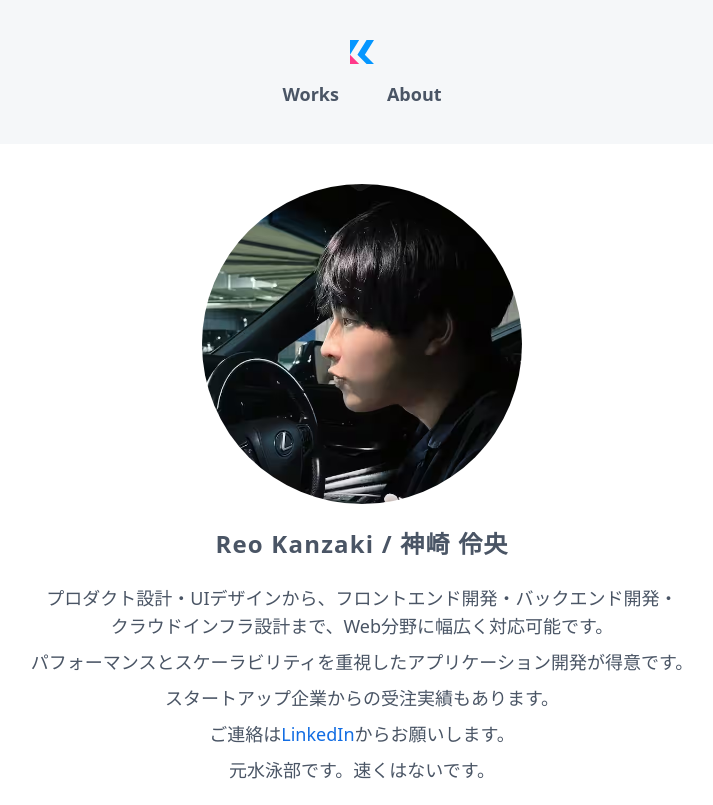
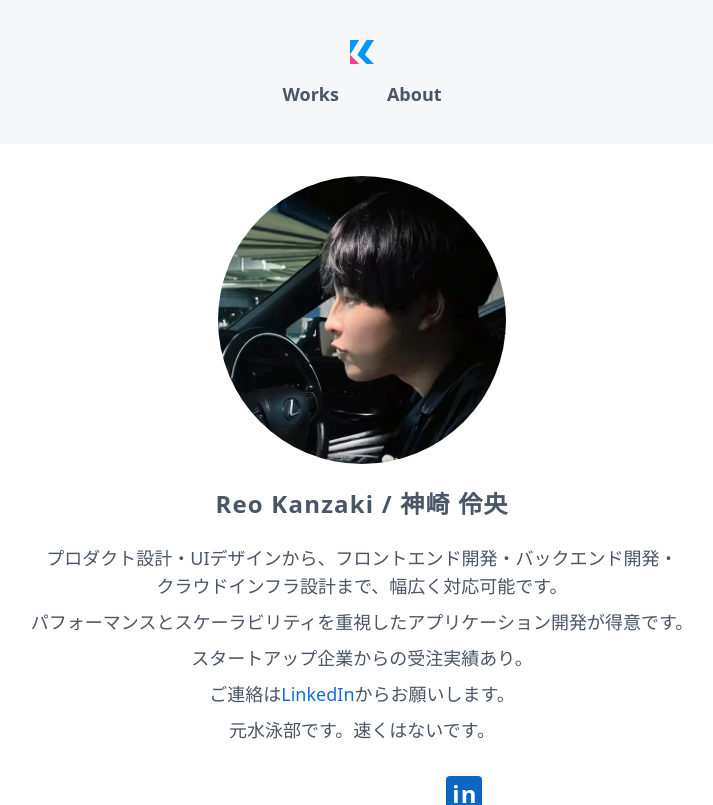
Before and after one commit to kcabo/Portfolio, a Next.js app: page /about in a window 1280 px wide. Shown: the top 805 px of the page, without its empty margins (278-991 px from the left). Built offline with nearby package versions, Linux system fonts and the light colour scheme; no server answers; some icons are missing.

Commit message:
💄 update About, Logs, Privacy, and WorkCard components for improved layout and styling

```diff
--- a/components/About.tsx
+++ b/components/About.tsx
@@ -5,9 +5,9 @@ import { SiGithub, SiFacebook, SiZenn } from '@icons-pack/react-simple-icons';
 export default function About() {
   return (
     <main className='container mx-auto xl:max-w-screen-lg'>
-      <div className='bg-white px-6 py-10 md:rounded-lg lg:px-8'>
+      <div className='bg-white px-6 py-8 md:rounded-lg lg:px-8'>
         <div className='mx-auto max-w-2xl'>
-          <div className='relative mx-auto mb-6 h-80 w-80 overflow-hidden rounded-full'>
+          <div className='relative mx-auto mb-6 h-72 w-72 overflow-hidden rounded-full'>
             <Image src='/me.avif' fill className='object-cover object-[100%_25%]' alt='神崎伶央' />
           </div>
           <h1 className='mb-6 text-center text-2xl font-bold tracking-wider text-gray-600'>Reo Kanzaki / 神崎 伶央</h1>
@@ -15,10 +15,10 @@ export default function About() {
             <p className=''>
               プロダクト設計・UIデザインから、フロントエンド開発・バックエンド開発・
               <br className='hidden md:inline' />
-              クラウドインフラ設計まで、Web分野に幅広く対応可能です。
+              クラウドインフラ設計まで、幅広く対応可能です。
             </p>
             <p className='mt-2'>パフォーマンスとスケーラビリティを重視したアプリケーション開発が得意です。</p>
-            <p className='mt-2'>スタートアップ企業からの受注実績もあります。</p>
+            <p className='mt-2'>スタートアップ企業からの受注実績あり。</p>
             <p className='colored-link mt-2'>
               ご連絡は
               <a href='https://www.linkedin.com/in/reo-kanzaki/' target='_blank' rel='noopener noreferrer'>
@@ -93,9 +93,7 @@ function SocialLinks() {
       </a>
       <a href='https://www.linkedin.com/in/reo-kanzaki/' target='_blank' rel='noopener noreferrer'>
         <div className='flex h-9 w-9 items-center justify-center rounded-sm bg-[#0A66C2]'>
-          <span className='text-2xl leading-none text-white [text-shadow:1px_1px_0_white,-1px_-1px_0_white,1px_-1px_0_white,-1px_1px_0_white]'>
-            in
-          </span>
+          <span className='pl-0.5 text-center text-2xl font-black tracking-wider text-white'>in</span>
         </div>
       </a>
     </div>
--- a/components/Home/Badges.tsx
+++ b/components/Home/Badges.tsx
@@ -8,7 +8,7 @@ export default function Badges() {
       <Image
         alt='Commit Count'
         src={`https://img.shields.io/endpoint?url=https%3A%2F%2F${BADGE_ENDPOINT}%2Fapi%2Fcommit-count`}
-        className='h-6 w-auto'
+        className='h-5 w-auto'
         height={0}
         width={0}
         unoptimized
@@ -16,7 +16,7 @@ export default function Badges() {
       <Image
         alt='Last commit'
         src={`https://img.shields.io/endpoint?url=https%3A%2F%2F${BADGE_ENDPOINT}%2Fapi%2Flast-commit`}
-        className='h-6 w-auto'
+        className='h-5 w-auto'
         height={0}
         width={0}
         unoptimized
--- a/components/Logs.tsx
+++ b/components/Logs.tsx
@@ -6,11 +6,8 @@ import { Log } from '@/lib/types';
 export default function Logs({ logs }: { logs: Log[] }) {
   return (
     <main className='container mx-auto xl:max-w-screen-lg'>
-      <div className='bg-white p-10 md:rounded-lg'>
-        <PageTitle
-          title='Logs'
-          sub='活動記録です。主要なリポジトリの更新・Zennへの記事投稿・当サイトの更新が含まれます。'
-        />
+      <div className='bg-white p-6 md:rounded-lg'>
+        <PageTitle title='Logs' sub='Zennへの投稿・サイトの更新などの活動の記録' />
         <div className='flex flex-col gap-2'>
           {logs.map((log, index) => (
             <LogItem key={index} log={log} />
--- a/components/Privacy.tsx
+++ b/components/Privacy.tsx
@@ -3,7 +3,7 @@ import PageTitle from '@/components/PageTitle';
 export default function Privacy() {
   return (
     <main className='container mx-auto xl:max-w-screen-lg'>
-      <div className='colored-link min-h-dvh bg-white p-10 md:rounded-lg'>
+      <div className='colored-link bg-white p-6 md:min-h-lvh md:rounded-lg'>
         <PageTitle title='プライバシーポリシー' sub='当サイトではGoogleアナリティクスを使用しています。' />
         <div className='space-y-4 leading-loose'>
           <p>
--- a/components/WorkCard.tsx
+++ b/components/WorkCard.tsx
@@ -10,7 +10,7 @@ export default function WorkCard({ data }: { data: WorkResponse }) {
   const url = `/works/${encodeURIComponent(data.id)}`;
 
   return (
-    <div className='overflow-hidden rounded-lg bg-white shadow-lg transition lg:hover:-translate-y-2'>
+    <div className='overflow-hidden rounded-lg bg-white shadow-lg transition lg:hover:-translate-y-1.5 lg:hover:shadow-xl'>
       <Link href={url} className='relative block h-44 w-full border-b border-gray-300'>
         <Image src={data.coverImage.url} alt={data.title} fill className='object-cover' />
       </Link>
@@ -24,12 +24,12 @@ export default function WorkCard({ data }: { data: WorkResponse }) {
           {data.links?.homepage && (
             <Link
               href={data.links.homepage}
-              className='block p-1.5'
+              className='block p-2'
               aria-label='Open homepage'
               target='_blank'
               rel='noopener noreferrer'
             >
-              <ArrowTopRightOnSquareIcon className='size-5 text-blue-600 hover:text-gray-600' />
+              <ArrowTopRightOnSquareIcon className='size-5 rounded-sm text-[#126de3] hover:scale-120 hover:bg-[#126de3] hover:text-white' />
             </Link>
           )}
         </div>
--- a/package.json
+++ b/package.json
@@ -6,7 +6,8 @@
     "dev": "next dev --turbopack",
     "build": "next build",
     "start": "next start",
-    "lint": "next lint"
+    "lint": "next lint",
+    "expose": "ssh -p 443 -R0:localhost:3000 qr@a.pinggy.io"
   },
   "dependencies": {
     "@heroicons/react": "^2.2.0",
```
